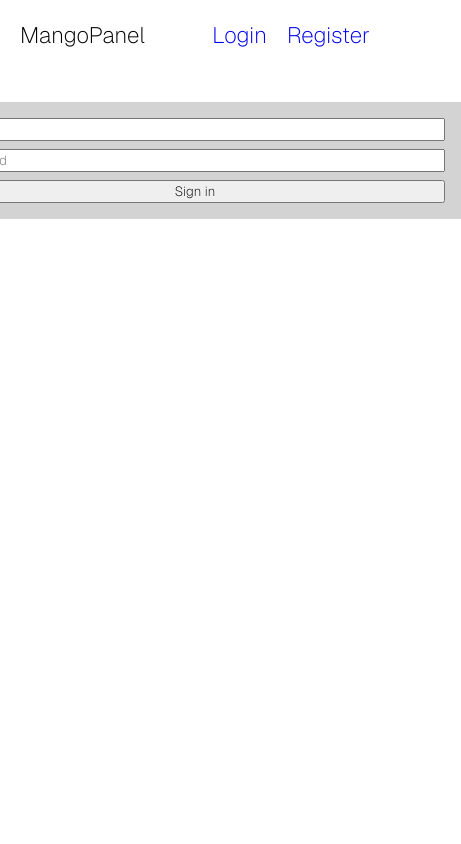
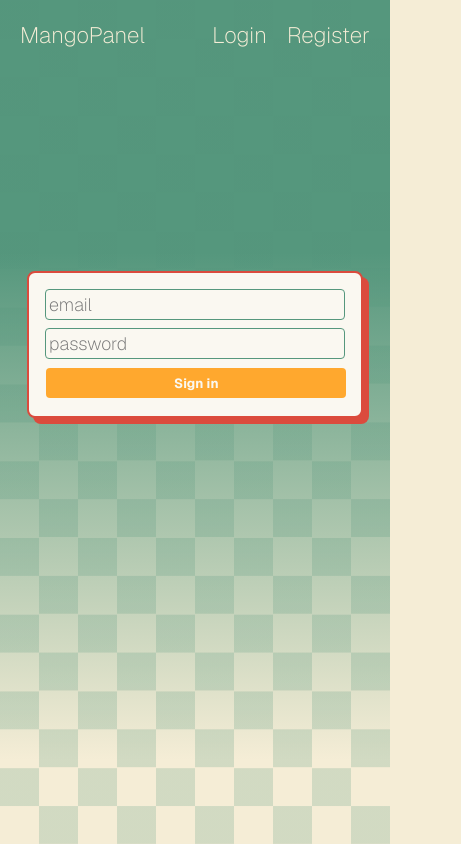
Before and after one commit to MangoPanel/website, a Next.js app: page /login in a window 390 px wide. Shown: the whole page, 461 px wide, since content can reach past the window. Built offline with nearby package versions, Linux system fonts and the light colour scheme; no server answers.

Commit message:
add visuals to login, register and /main. not mobile friendly yet

```diff
--- a/app/(main)/login/main.tsx
+++ b/app/(main)/login/main.tsx
@@ -33,9 +33,13 @@ export function Main() {
                     <input type="password" name="password" placeholder="password" required />
                     <button disabled={pending} type="submit">Sign in</button>
 
-                    {error && <p>{error}</p>}
                 </form>
             </div>
+            {error &&
+                <div className="error-box">
+                    <p>{error}</p>
+                </div>
+            }
         </main>
     );
 }
--- a/app/(main)/main.css
+++ b/app/(main)/main.css
@@ -1,4 +1,13 @@
 @import url("https://fonts.googleapis.com/css2?family=Geist:wght@100;200;300;400;600;700;800;900&display=swap");
+
+:root {
+    --white-color: #faf8f1;
+    --light-color: #f5edd6;
+    --primary-color: #ffa82e;
+    --accent-color: #db4b3d;
+    --secondary-color: #55977d;
+    --dark-color: #182120;
+}
 
 * {
   font-family: 'Geist', system-ui, -apple-system, "Segoe UI", Roboto, "Helvetica Neue", Arial, sans-serif;
@@ -7,18 +16,47 @@
   font-weight: 200;
 }
 
+html {
+    background-color: var(--light-color);
+    background-image: linear-gradient(var(--secondary-color) 30%, var(--light-color) 90%);
+    background-size: auto 100vh;
+    background-repeat: no-repeat;
+    height: auto;
+}
+
 body {
     margin: 0;
     padding: 0;
+    color: var(--dark-color);
+    background: repeating-conic-gradient(#55977d38 0 25%, #0000 0 50%) 50% / 80px 80px;
+    background-attachment: fixed;
+    background-repeat: round;
+    animation: bgScroll 40s linear infinite;
+    min-height: 100vh;
+    height: auto;
 }
+
+/* ANIMATIONS */
+
+@keyframes bgScroll {
+    from{background-position: 0 -100vh;}
+    to{background-position: 0 0;}
+}
+
+@keyframes loaderScroll {
+    from{background-position: 2em 0;}
+    to{background-position: 0 0;}
+}
+
+/* GENERAL */
 
 header {
     display: flex;
     flex-direction: row;
     justify-content: space-between;
     width: 100%;
-    border-bottom: solid 1px var(--white);
     margin-bottom: 2em;
+    color: var(--light-color);
 }
 header div {
     font-size: 1.4rem;
@@ -29,9 +67,10 @@ header div {
 }
 header .link {
     text-decoration: none;
+    color: var(--light-color);
 }
 header .link:hover {
-    color: var(--purple);
+    color: var(--dark-color);
 }
 
 main {
@@ -43,28 +82,67 @@ main {
     gap: 1em;
 }
 
+div.form-container, div#upload-input, div#upload-list, div#library-container {
+    background-color: var(--white-color);
+    border: solid 2px var(--accent-color);
+    border-radius: 8px;
+    box-shadow: 6px 6px var(--accent-color);
+}
+
+button {
+    transition: 0.3s ease-in-out;
+}
+
+button:hover, input::file-selector-button {
+    cursor: pointer;
+}
+
+button:hover {
+    letter-spacing: 2px;
+}
+
 /* LOGIN & REGISTER FORMS */
 
 div.form-container {
+    margin-top: 20vh;
     padding: 1em;
-    background-color: lightgray;
 }
 
 div.form-container > form {
-    width: 500px;
+    width: 300px;
     display: flex;
     flex-direction: column;
     gap: 8px;
 }
 
+div.form-container > form > input {
+    border: 1px solid var(--secondary-color);
+    border-radius: 4px;
+    background: var(--white-color);
+    padding: 3px;
+    font-size: 18px;
+}
+
+div.form-container > form > button {
+    height: fit-content;
+    margin: 0.1em;
+    border: none;
+    border-radius: 4px;
+    padding: 0.5em 1.5em;
+    width: 100%;
+    font-weight: bold;
+    background-color: var(--primary-color);
+    color: var(--white-color);
+}
+
+div.error-box {
+    background-color: var(--white-color);
+    padding: 0.2em 2em;
+    border-radius: 8px;
+    border: 2px solid var(--dark-color);
+}
+
 /* MAIN PAGE */
-
-div#upload-input {
-    background-color: lightgray;
-    width: 500px;
-    padding: 1em;
-    text-align: center;
-}
 
 div#main-content {
     display: flex;
@@ -73,26 +151,60 @@ div#main-content {
 }
 
 div#main-content > div {
-    background-color: lightgray;
     padding: 1em;
+}
+
+/* UPLOAD INPUT */
+
+div#upload-input {
+    background-color: var(--primary-color);
+    color: var(--white-color);
+    border-style: dashed;
+    width: 500px;
+    padding: 1em;
+    text-align: center;
+}
+
+div#upload-input > * {
+    font-weight: bold;
+}
+
+#file-input::file-selector-button {
+    display: block;
+    font-style: italic;
+    background-color: var(--accent-color);
+    color: var(--light-color);
+    padding: 0.8em 1em;
+    margin: 0.2em;
+    width: 250px;
+    border: none;
+    border-radius: 4px;
 }
 
 /* UPLOAD LIST */
 
 div#upload-list {
     width: 240px;
+    height: fit-content;
+}
+
+div#upload-list > div.upload-file:first-child {
+    margin-top: 1em;
 }
 
 div.upload-file {
-    border: 1px solid black;
+    position: relative;
+    border: 2px dotted var(--secondary-color);
+    border-radius: 6px;
     padding: 1em;
     margin-bottom: 1em;
 }
 
 div.upload-details > div.input-wrapper {
     display: flex;
-    border: 1px solid black;
-    background: white;
+    border: 1px solid var(--secondary-color);
+    border-radius: 4px;
+    background: var(--white-color);
     padding: 3px;
     margin: 10px 0;
 }
@@ -103,6 +215,7 @@ div.input-wrapper > input {
     border: none;
     padding: 0;
     width: 160px;
+    font-size: 16px;
 }
 
 div.input-wrapper > div.input-suffix {
@@ -111,20 +224,75 @@ div.input-wrapper > div.input-suffix {
 
 div.upload-details > button {
     height: fit-content;
-    margin-left: auto;
+    margin: 0.1em;
+    border: none;
+    border-radius: 4px;
+    padding: 0.5em 1.5em;
+    width: 100%;
+    font-weight: bold;
+    font-style: italic;
+    background-color: var(--primary-color);
+    color: var(--white-color);
 }
 
-div.progress-bar {
-    margin-top: 0.2em;
-    background-color: black;
-    height: 0.5em;
-    width: 100%;
+div.upload-details > button.upload-cancel {
+    position: absolute;
+    width: auto;
+    top: -1em;
+    right: -1em;
+    background-color: var(--secondary-color);
+    letter-spacing: 1px;
+    color: var(--white-color);
 }
 
-div.progress-bar.loading {
-    background-color: yellow;
+div.upload-details > button.upload-cancel:hover {
+    background-color: var(--dark-color);
 }
+
+/* LIBRARY */
 
 div#library-container {
     width: 600px;
+    height: fit-content;
 }
+
+div.library-element {
+    overflow: hidden;
+    margin: 1em 0 1em 0;
+    border: 2px solid var(--primary-color);
+    border-radius: 6px;
+}
+
+div.library-element > * {
+    padding: 0.2em 1em;
+}
+
+div.manga-options {
+    position: relative;
+    display: flex;
+    flex-direction: row;
+    background-color: var(--primary-color);
+}
+
+div.manga-options > .loader {
+    margin: 0.5em;
+    height: 1em;
+    width: 100%;
+    border-radius: 6px;
+    background-color: var(--accent-color);
+    background-image: linear-gradient(45deg, rgba(0, 0, 0, 0.25) 25%, transparent 25%, transparent 50%, rgba(0, 0, 0, 0.25) 50%, rgba(0, 0, 0, 0.25) 75%, transparent 75%, transparent);
+    background-size: 2em 2em;
+    box-sizing: border-box;
+    animation: loaderScroll 1s linear infinite;
+}
+
+div.manga-options > button {
+    height: 2em;
+    width: 120px;
+    margin: 0.2em;
+    border: 1px solid var(--white-color);
+    background: none;
+    border-radius: 4px;
+    color: var(--white-color);
+    font-weight: bold;
+}
```
Also changed, not shown: app/(main)/main/main.tsx (+9 -7 lines), app/(main)/register/main.tsx (+5 -2 lines).
